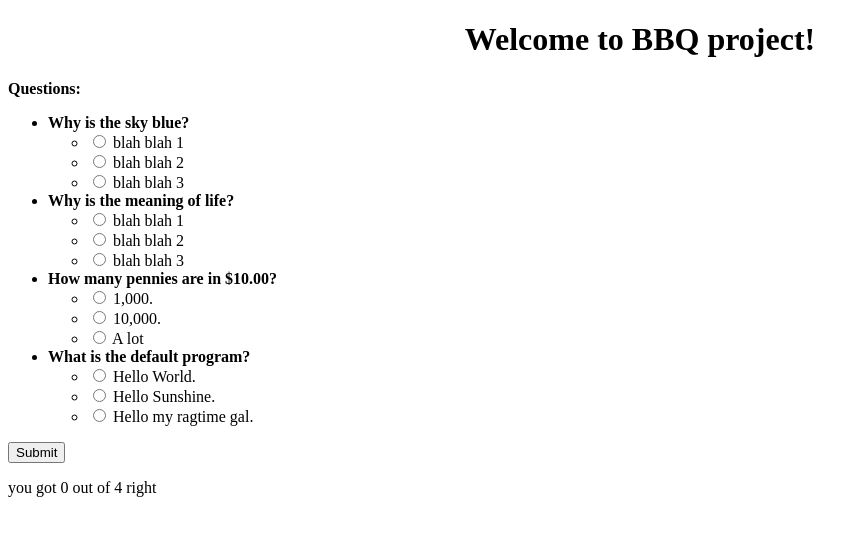
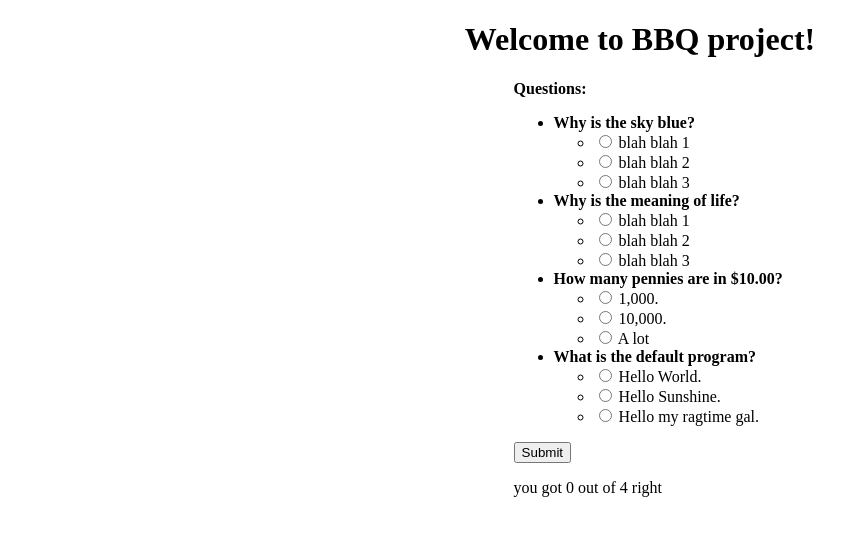
Before and after one commit to ChaoMa0459/DrivingTestPractice, an Angular app: page / in a window 1280 px wide. Shown: the top 536 px of the page, without its empty margins (0-868 px from the left). Built offline with nearby package versions, Linux system fonts and the light colour scheme.

Commit message:
bind user seleted answers in question_list

```diff
--- a/src/app/app.module.ts
+++ b/src/app/app.module.ts
@@ -1,5 +1,6 @@
 import { BrowserModule } from '@angular/platform-browser';
 import { NgModule } from '@angular/core';
+import { FormsModule } from '@angular/forms';
 
 import { AppRoutingModule } from './app-routing.module';
 import { AppComponent } from './app.component';
@@ -12,7 +13,8 @@ import { QuestionListComponent } from './question-list/question-list.component';
   ],
   imports: [
     BrowserModule,
-    AppRoutingModule
+    AppRoutingModule,
+    FormsModule // module for ngModel
   ],
   providers: [],
   bootstrap: [AppComponent]
--- a/src/app/question-list/question-list.component.html
+++ b/src/app/question-list/question-list.component.html
@@ -1,4 +1,4 @@
-<div>
+<div class="question_list">
     <strong>Questions:</strong>
 
     <ul class="unstyled">
@@ -7,7 +7,7 @@
             <ul class="unstyled" id="quest_quesId">
         <li *ngFor="let answer of question.answers; let ansId = index;">
                 <label class="isCorrect_{{answer.selected}}" for="quest_{{quesId}}_answer_{{ansId}}">
-                    <input type="radio" id="quest_{{quesId}}_answer_{{ansId}}" ng-model="answers[quesId]"
+                    <input type="radio" id="quest_{{quesId}}_answer_{{ansId}}" [(ngModel)]="answers[quesId]"
                         value="{{ answer.answerText }}" name="quest_{{quesId}}_answers" />
                         {{ answer.answerText}}
                 </label>
--- a/src/app/question-list/question-list.component.scss
+++ b/src/app/question-list/question-list.component.scss
@@ -1,4 +1,6 @@
-
+.question_list {
+    margin-left: 40%;
+}
 .isCorrect_true{
     background-color: green;
   }
--- a/src/app/question-list/question-list.component.ts
+++ b/src/app/question-list/question-list.component.ts
@@ -16,21 +16,20 @@ export class QuestionListComponent implements OnInit {
   ngOnInit() {
 
       this.questions = require('src/app/questions.json');
-      this.answers = {};
-      this.correctCount = 0;
+      this.answers = {}; // bind with the selected answers
+      this.correctCount = 0; // count the number of correct answers
   }
 
   showResult(): void {
-    console.log("Submit button clicked");
     this.correctCount = 0;
     var qLength = Object.keys(this.questions).length;
     for (var i = 0; i < qLength; i++) {
       var answers = this.questions[i].answers;
       this.questions[i].userAnswerCorrect = false;
-      this.questions[i].userAnswer = this.answers[i];
+      this.questions[i].userAnswer = this.answers[i]; // record user answer
+
       for (var j = 0; j < answers.length; j++) {
         answers[j].selected = "donno";
-        // never go into if condition
         if (this.questions[i].userAnswer === answers[j].answerText && answers[j].correct === true) {
           this.questions[i].userAnswerCorrect = true;
           answers[j].selected = "true";
@@ -41,9 +40,9 @@ export class QuestionListComponent implements OnInit {
         }
       }
     }
-    console.log(this.correctCount);
-    console.log(Object.keys(this.questions).length);
-    //console.log(this.answers);
+    // console.log(this.correctCount);
+    // console.log(Object.keys(this.questions).length);
+    // console.log(this.answers);
 
 };
 
```
